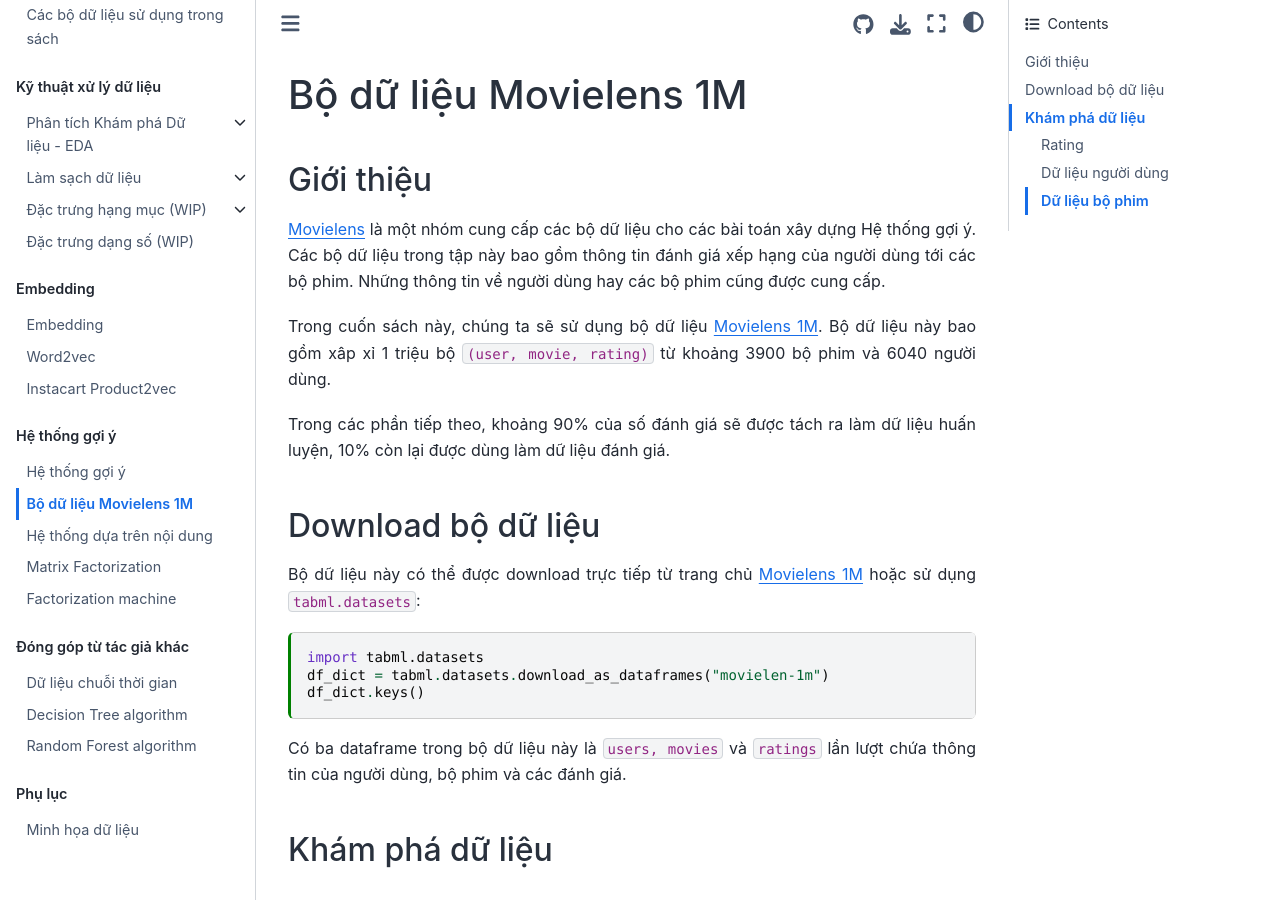
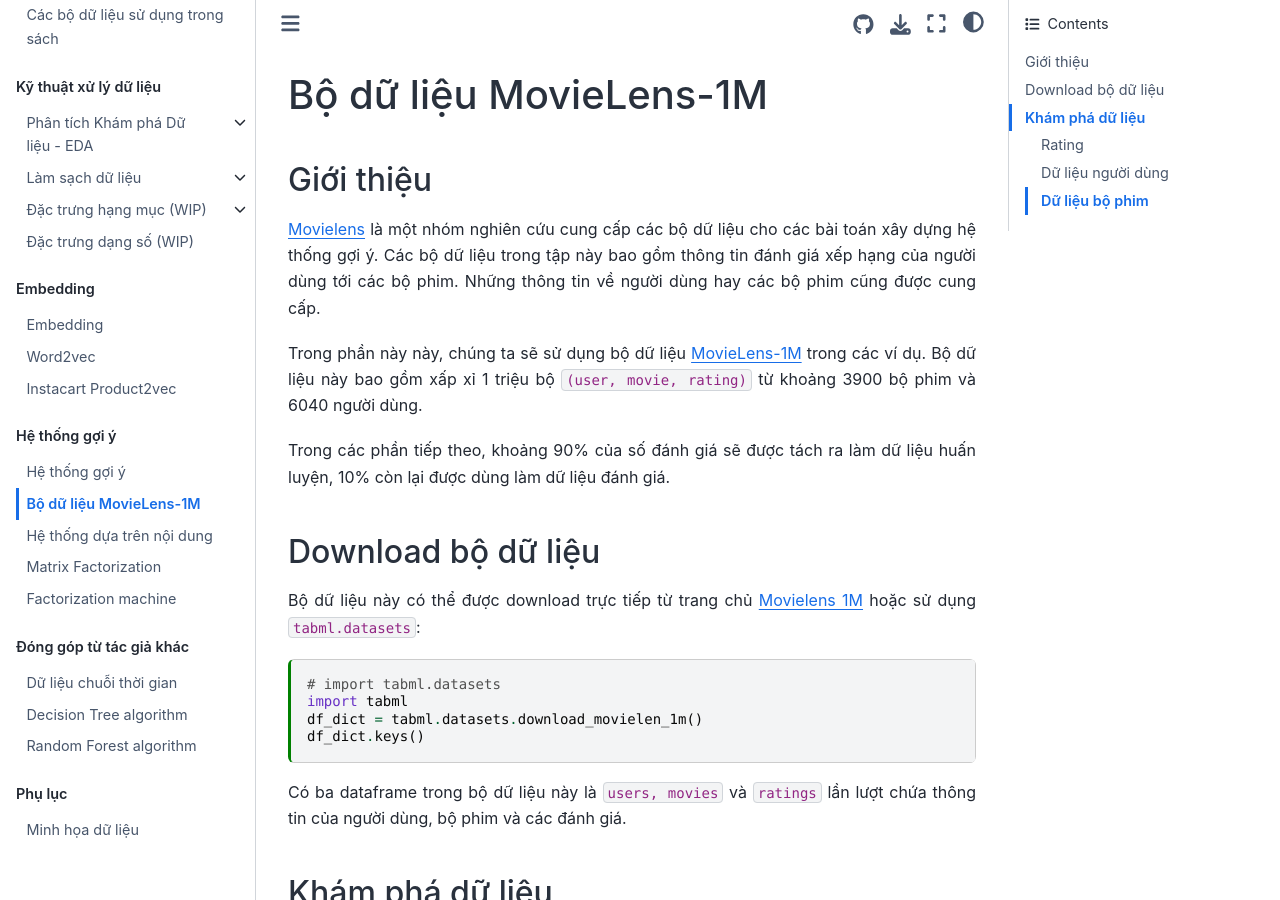
Before and after one commit to tiepvupsu/tabml_book, a Jupyter Book: the page built from book/ch_recommendation_system/ml_1m.md, in a window 1280 px wide and 900 px high. Built offline with Jupyter Book 1.0.4 settings and Sphinx 7.4.7 and the Sphinx Book theme 1.1.4, drawn with Linux system fonts in a browser that asks for light colours; comment, search, counter and statistics services are not loaded; some of the changed text lies outside the part shown.

Commit message:
revise ml_1m

````diff
--- a/book/ch_recommendation_system/ml_1m.md
+++ b/book/ch_recommendation_system/ml_1m.md
@@ -11,13 +11,13 @@
   name: python3
 ---
 
-# Bộ dữ liệu Movielens 1M
+# Bộ dữ liệu MovieLens-1M
 
 ## Giới thiệu
 
-[Movielens](https://grouplens.org/datasets/movielens/) là một nhóm cung cấp các bộ dữ liệu cho các bài toán xây dựng Hệ thống gợi ý. Các bộ dữ liệu trong tập này bao gồm thông tin đánh giá xếp hạng của người dùng tới các bộ phim. Những thông tin về người dùng hay các bộ phim cũng được cung cấp.
+[Movielens](https://grouplens.org/datasets/movielens/) là một nhóm nghiên cứu cung cấp các bộ dữ liệu cho các bài toán xây dựng hệ thống gợi ý. Các bộ dữ liệu trong tập này bao gồm thông tin đánh giá xếp hạng của người dùng tới các bộ phim. Những thông tin về người dùng hay các bộ phim cũng được cung cấp.
 
-Trong cuốn sách này, chúng ta sẽ sử dụng bộ dữ liệu [Movielens 1M](https://grouplens.org/datasets/movielens/1m/). Bộ dữ liệu này bao gồm xâp xỉ 1 triệu bộ `(user, movie, rating)` từ khoảng 3900 bộ phim và  6040 người dùng.
+Trong phần này này, chúng ta sẽ sử dụng bộ dữ liệu [MovieLens-1M](https://grouplens.org/datasets/movielens/1m/) trong các ví dụ. Bộ dữ liệu này bao gồm xấp xỉ 1 triệu bộ `(user, movie, rating)` từ khoảng 3900 bộ phim và 6040 người dùng.
 
 Trong các phần tiếp theo, khoảng 90% của số đánh giá sẽ được tách ra làm dữ liệu huấn luyện, 10% còn lại được dùng làm dữ liệu đánh giá.
 
@@ -25,8 +25,9 @@
 Bộ dữ liệu này có thể được download trực tiếp từ trang chủ [Movielens 1M](https://grouplens.org/datasets/movielens/1m/) hoặc sử dụng `tabml.datasets`:
 
 ```{code-cell} ipython3
-import tabml.datasets
-df_dict = tabml.datasets.download_as_dataframes("movielen-1m")
+# import tabml.datasets
+import tabml
+df_dict = tabml.datasets.download_movielen_1m()
 df_dict.keys()
 ```
 
@@ -177,4 +180,7 @@
 plt.show();
 ```
 
-Trả lời cho câu hỏi thứ hai, ta thấy rằng thể loại `Drama` và `Comedy` có nhiều bộ phim nhất. Các thể loại `Animation, Fantasy, "Documentary, War, Mystery, Film-Noir` và `Western` có ít bộ phim nhất với khoảng từ 50 đến 100 bộ phim.
+Trả lời cho câu hỏi thứ hai, ta thấy rằng thể loại `Drama` và `Comedy` có nhiều bộ phim nhất. Các thể loại `Animation, Fantasy, Documentary, War, Mystery, Film-Noir` và `Western` có ít bộ phim nhất với khoảng từ 50 đến 100 bộ phim.
+
+--
+Trên đây là một vài đánh giá sơ khởi về dữ liệu. Bộ dữ liệu này tương đối "sạch" với đẩy đủ thông tin về người dùng cũng như sản phẩm, dữ liệu có bị lệch nhưng không đáng kể. Chúng ta sử dụng bộ dữ liệu này cho mục đích minh họa các thuật toán. Với dữ liệu chưa sạch, ta cần rất nhiều bước làm sạch và xây dựng đặc trưng trước khi có thể xây dựng mô hình.
````
Also changed, not shown: other parts of book/ch_recommendation_system/ml_1m.md (+3 -1 lines).
